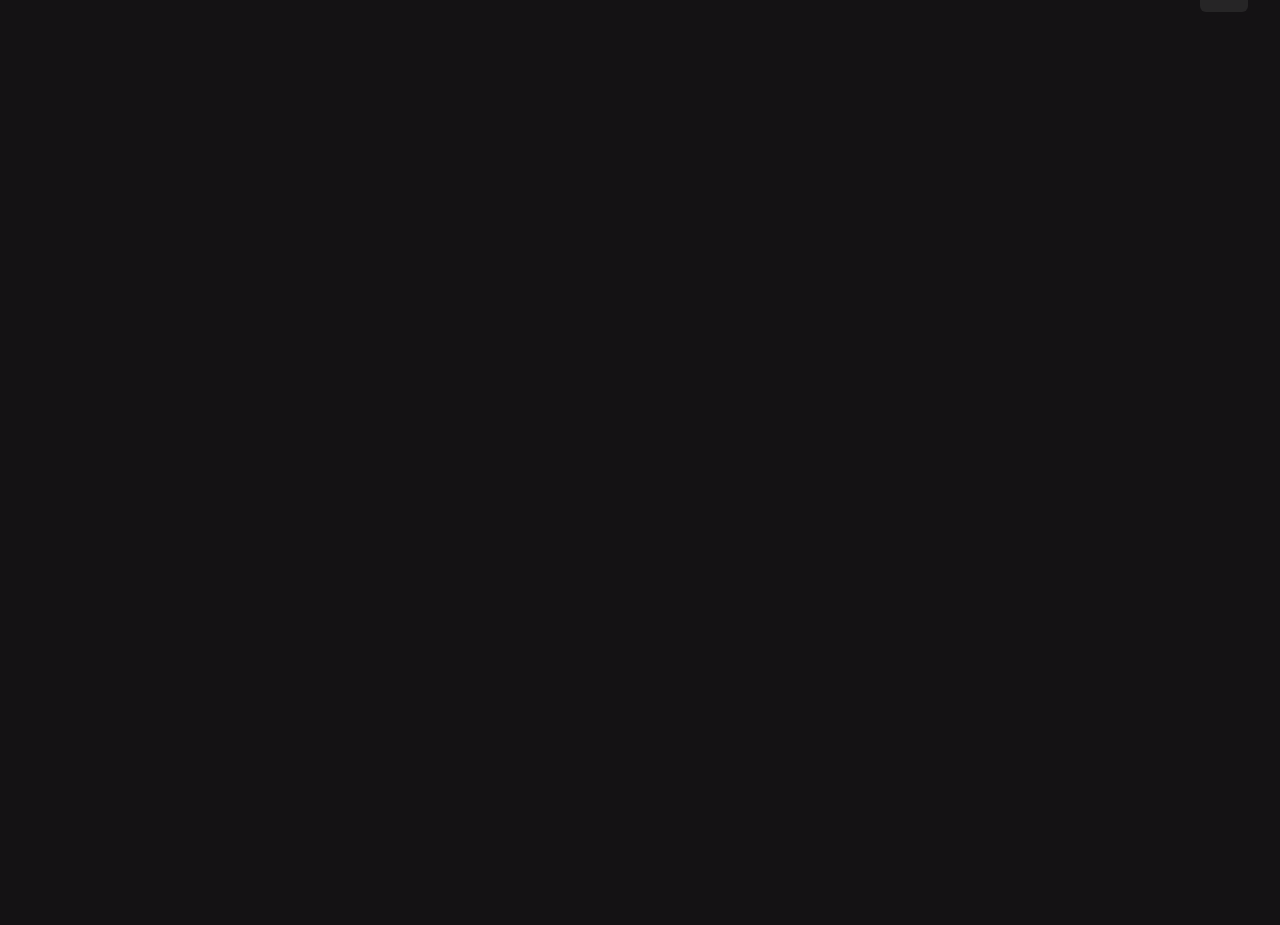
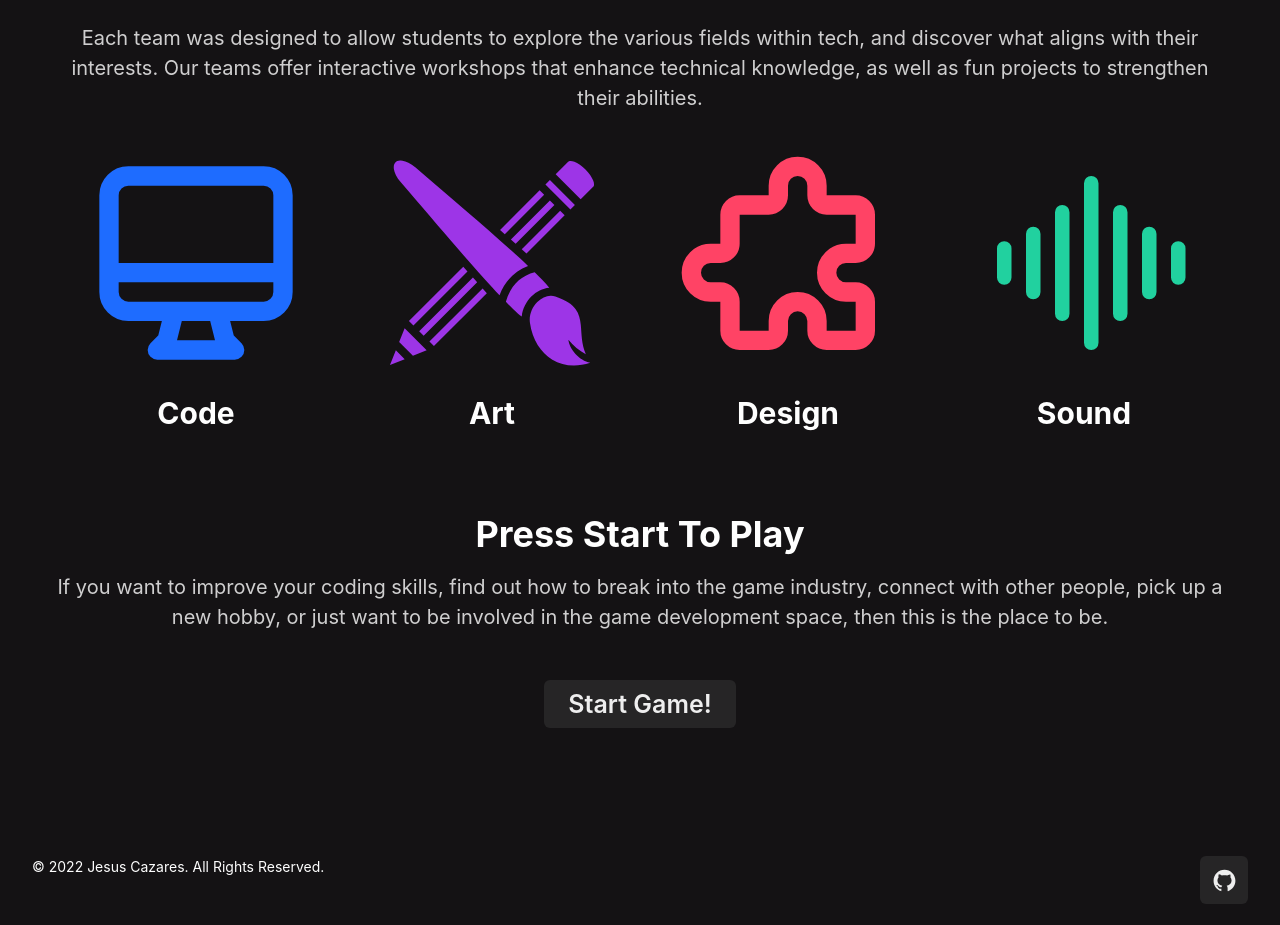
Before and after one commit to JDev100/vgdccsufofficial, a Next.js app: page / in a window 1280 px wide. Shown: the part 1023-1948 px from the top of the page. Before the commit the page ends 1067 px from the top, so only its background shows below. Built offline with nearby package versions, Linux system fonts and the light colour scheme.

Commit message:
Finished Landing Page
Base version of landing page

```diff
--- a/components/sections/hero.js
+++ b/components/sections/hero.js
@@ -47,7 +47,7 @@ const Hero = ({ title, subtitle, image, ctaLink, ctaText, ...props }) => {
 
         <Link to={ctaLink}>
           <Button
-            variantColor="primary"
+            variantcolor="primary"
             borderRadius="8px"
             py="4"
             px="4"
--- /dev/null
+++ b/components/sections/heroend.js
@@ -0,0 +1,63 @@
+import React from "react";
+import NextLink from "next/link"
+import {
+  Flex,
+  Heading,
+  Stack,
+  Link,
+  Image,
+  Text,
+  Icon,
+  Box,
+  Button,
+} from "@chakra-ui/react";
+
+const HeroEnd = () => {
+  return (
+    <Flex
+      align="center"
+      justify="center"
+      direction="column"
+      wrap="no-wrap"
+      gap={4}
+      px={8}
+      mb={32}
+      // {...props}
+    >
+      <Heading
+        as="h1"
+        size="xl"
+        fontWeight="bold"
+        color="primary.800"
+        textAlign="center"
+      >
+        Press Start To Play
+      </Heading>
+      <Heading
+        as="h2"
+        size="md"
+        color="primary.800"
+        opacity="0.8"
+        fontWeight="normal"
+        lineHeight={1.5}
+        textAlign="center"
+      >
+        If you want to improve your coding skills, find out how to break into
+        the game industry, connect with other people, pick up a new hobby, or
+        just want to be involved in the game development space, then this is the place to
+        be.
+      </Heading>
+      <NextLink  href='/' target='_blank'>
+        <Button
+        size='lg'
+        fontSize='25px'
+        mt={8}
+        >
+          Start Game!
+        </Button>
+      </NextLink>
+    </Flex>
+  );
+};
+
+export default HeroEnd;
--- a/components/sections/skillsrow.js
+++ b/components/sections/skillsrow.js
@@ -1,10 +1,98 @@
-// import React from 'react'
-// import {Flex, Heading, Stack, Link, Image, Text } from "@chakra-ui/react";
+import React from "react";
+import {
+  Flex,
+  Heading,
+  Stack,
+  Link,
+  Image,
+  Text,
+  Icon,
+  Box,
+} from "@chakra-ui/react";
 
-// const SkillsRow = () => {
-//   return (
-//     <div>SkillsRow</div>
-//   )
-// }
+import { HiOutlineDesktopComputer, HiOutlinePuzzle } from "react-icons/hi";
+import { GiPencilBrush } from "react-icons/gi";
+import { BsSoundwave } from "react-icons/bs";
 
-// export default SkillsRow
+const SkillsRow = () => {
+  return (
+    <Flex
+      align="center"
+      justify="center"
+      direction="column"
+      wrap="no-wrap"
+      gap={4}
+      px={8}
+      mb={8}
+      // {...props}
+    >
+      <Heading
+        as="h1"
+        size="xl"
+        fontWeight="bold"
+        color="primary.800"
+        textAlign="center"
+      >
+        Master Your Skill Tree
+      </Heading>
+      <Heading
+        as="h2"
+        size="md"
+        color="primary.800"
+        opacity="0.8"
+        fontWeight="normal"
+        lineHeight={1.5}
+        textAlign="center"
+      >
+        Each team was designed to allow students to explore the various fields
+        within tech, and discover what aligns with their interests. Our teams
+        offer interactive workshops that enhance technical knowledge, as well as
+        fun projects to strengthen their abilities.
+      </Heading>
+      <Flex
+        align="center"
+        justify={{ base: "center", md: "space-around", xl: "space-between" }}
+        direction={{ base: "column-reverse", md: "row" }}
+        wrap="no-wrap"
+        minH="40vh"
+        width='100%'
+        gap={16}
+        px={8}
+        mb={8}
+      >
+        <Box height='100%' width={['60%', '60%', '20%', '25%']} justifyContent='center'>
+            <HiOutlineDesktopComputer
+            color="#1e6cff"
+                size='100%'
+            />
+            <Heading textAlign='center' as='h2' size='lg' mt={4}>Code</Heading>
+        </Box>
+        <Box height='100%'  width={['60%', '60%', '20%', '25%']} justifyContent='center'>
+            <GiPencilBrush
+                size='100%'
+                color="#9d35e7"
+            />
+            <Heading textAlign='center' as='h2' size='lg' mt={4}>Art</Heading>
+
+        </Box>
+        <Box height='100%'  width={['60%', '60%', '20%', '25%']}justifyContent='center'>
+            <HiOutlinePuzzle
+                size='100%'
+                color="#ff4365"
+            />
+            <Heading textAlign='center' as='h2' size='lg' mt={4}>Design</Heading>
+
+        </Box>
+        <Box height='100%'  width={['60%', '60%', '20%', '25%']}justifyContent='center'>
+            <BsSoundwave
+                size='100%'
+                color="#21d19f"
+            />
+            <Heading textAlign='center' as='h2' size='lg' mt={4}>Sound</Heading>
+        </Box>
+      </Flex>
+    </Flex>
+  );
+};
+
+export default SkillsRow;
--- a/pages/index.js
+++ b/pages/index.js
@@ -3,6 +3,8 @@ import Image from "next/image";
 import styles from "../styles/Home.module.css";
 import Hero from "../components/sections/hero";
 import HeroAlt from "../components/sections/heroalt";
+import SkillsRow from "../components/sections/skillsrow";
+import HeroEnd from "../components/sections/heroend";
 
 export default function Home() {
   return (
@@ -19,6 +21,8 @@ export default function Home() {
         subtitle="We aim to build a foundation for future industry leaders by developing their technical, professional, and social skills. We facilitate these by offering various events, programs, and initiatives that have been proven to help students start up their careers on the right foot."
         image="/images/hero-alt.jpg"
       />
+      <SkillsRow/>
+      <HeroEnd/>
     </>
   );
 }
```
